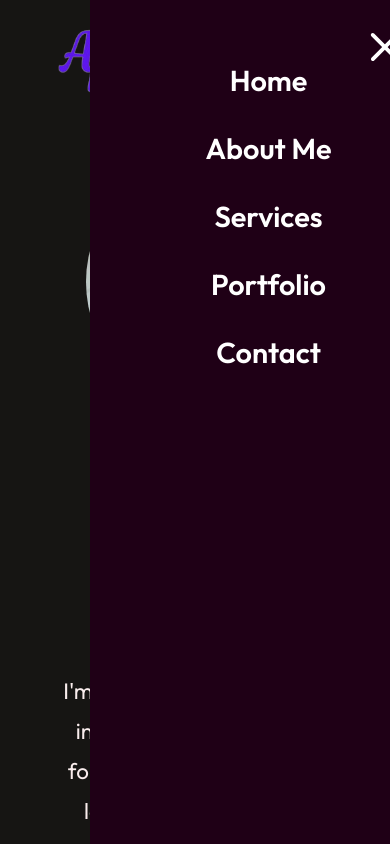
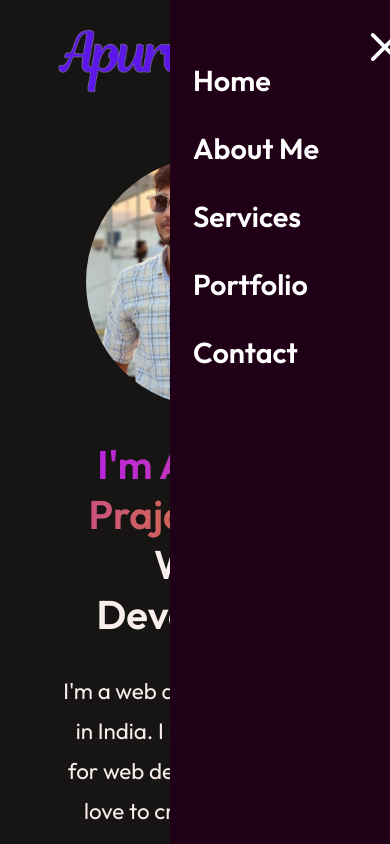
Before and after one commit to PrajapatiApurva/Portfolio-Apurva, a React (Vite) app: page / in a window 390 px wide. Shown: the top 844 px of the page. Built offline with nearby package versions, Linux system fonts and the light colour scheme; no server answers.

Commit message:
Changed navbar css for phone

```diff
--- a/src/Components/Navbar/Navbar.css
+++ b/src/Components/Navbar/Navbar.css
@@ -79,26 +79,27 @@
     display: block;
     position: relative;
     top: 32px;
-    left: 120px;
+    left: 200px;
     width: 30px;
   }
 
   .nav-menu{
     position: fixed;
     flex-direction: column;
-    align-items: center;
+    align-items: start;
+    top: 0;
+    gap: 32px;
     background-color: #1f0016;
-    top: 0;
-    /* left: 420px; */
+    width: 250px;
+    /* left: 40px; */
     height: 100%;
-    width: 350px;
-    z-index: 999;
-    gap: 32px;
+    z-index: 9;
     transition: right 0.5s;
-    right: -50px;
+    right: -30px;
   }
 
   .nav-menu li{
+    margin-left: 16px;
     font-size: 1.8rem;
     padding-left: 1.8vw;
     flex-direction: row;
--- a/src/Components/Navbar/Navbar.jsx
+++ b/src/Components/Navbar/Navbar.jsx
@@ -12,11 +12,11 @@ const Navbar = () => {
   const menuRef = useRef();
 
   const openMenu = () => {
-    menuRef.current.style.right = '300px';
+    menuRef.current.style.right = '0';
   }
 
   const closeMenu = () => {
-    menuRef.current.style.right = '-100%';
+    menuRef.current.style.right = '-350px';
   }
 
   return (
```
